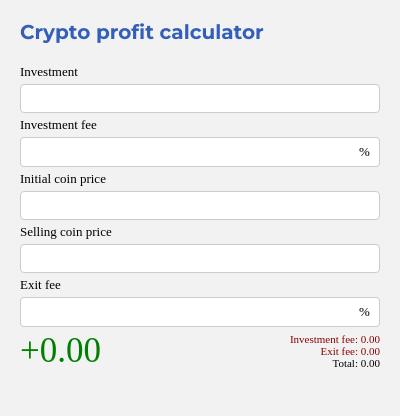
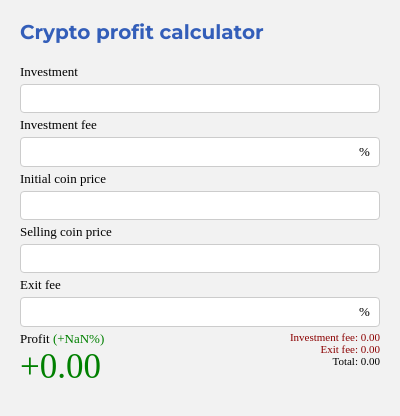
Before and after one commit to Bramikke/CryptoProfitCalculator, a browser extension: page CryptoProfitCalculator/popup/index.html in a window 400 px wide. Drawn offline with Linux system fonts and the light colour scheme.

Commit message:
Added profit percentage

```diff
--- a/CryptoProfitCalculator/popup/index.html
+++ b/CryptoProfitCalculator/popup/index.html
@@ -33,7 +33,10 @@
       </span>
     </form>
     <div id="flextotal" class="d-flex">
-      <div id="totalprofit"></div>
+      <div>
+        Profit <span id="totalprofitpercentage">(+0%)</span>
+        <div id="totalprofit"></div>
+      </div>
       <div id="totaldetails" class="d-flex">
         <div>
           <span class="darkwarn">Investment fee:&nbsp</span><br />
--- a/CryptoProfitCalculator/popup/script.js
+++ b/CryptoProfitCalculator/popup/script.js
@@ -59,6 +59,16 @@ function calculateProfit() {
   const elProfitloss = document.getElementById('totalprofit');
   elProfitloss.innerText =
     profitloss >= 0 ? `+${profitloss_string}` : profitloss_string;
+  const elProfitlossPercentage = document.getElementById(
+    'totalprofitpercentage'
+  );
+  elProfitlossPercentage.innerText = `(${profitloss >= 0 ? '+' : ''}${(
+    (profitloss / investment) *
+    100
+  ).toLocaleString(undefined, {
+    minimumFractionDigits: 2,
+    maximumFractionDigits: 2,
+  })}%)`;
   const defaultclass = profitloss >= 0 ? 'success' : 'warn';
   let animation = '';
   if (
@@ -73,6 +83,7 @@ function calculateProfit() {
     prevProfit = profitloss;
   }
   elProfitloss.classList = `${defaultclass} ${animation}`;
+  elProfitlossPercentage.classList = defaultclass;
   elProfitloss.onanimationend = () => {
     elProfitloss.classList = defaultclass;
   };
--- a/CryptoProfitCalculator/popup/styles.css
+++ b/CryptoProfitCalculator/popup/styles.css
@@ -8,8 +8,7 @@ body {
 }
 
 h3 {
-    font-family: 'Montserrat',
-        sans-serif;
+  font-family: 'Montserrat', sans-serif;
   font-size: 20px;
   font-weight: bold;
   color: #335eb9;
@@ -47,7 +46,11 @@ input,
 
 .d-flex {
   display: flex;
-    align-items: center;
+  align-items: flex-start;
+}
+
+.d-flex > :first-child {
+  flex-grow: 1;
 }
 
 .d-flex:last-child {
@@ -55,7 +58,6 @@ input,
 }
 
 #totalprofit {
-    flex-grow: 1;
   font-size: 35px;
 }
 
```
Lines whose indentation alone changed are shown as unchanged.
